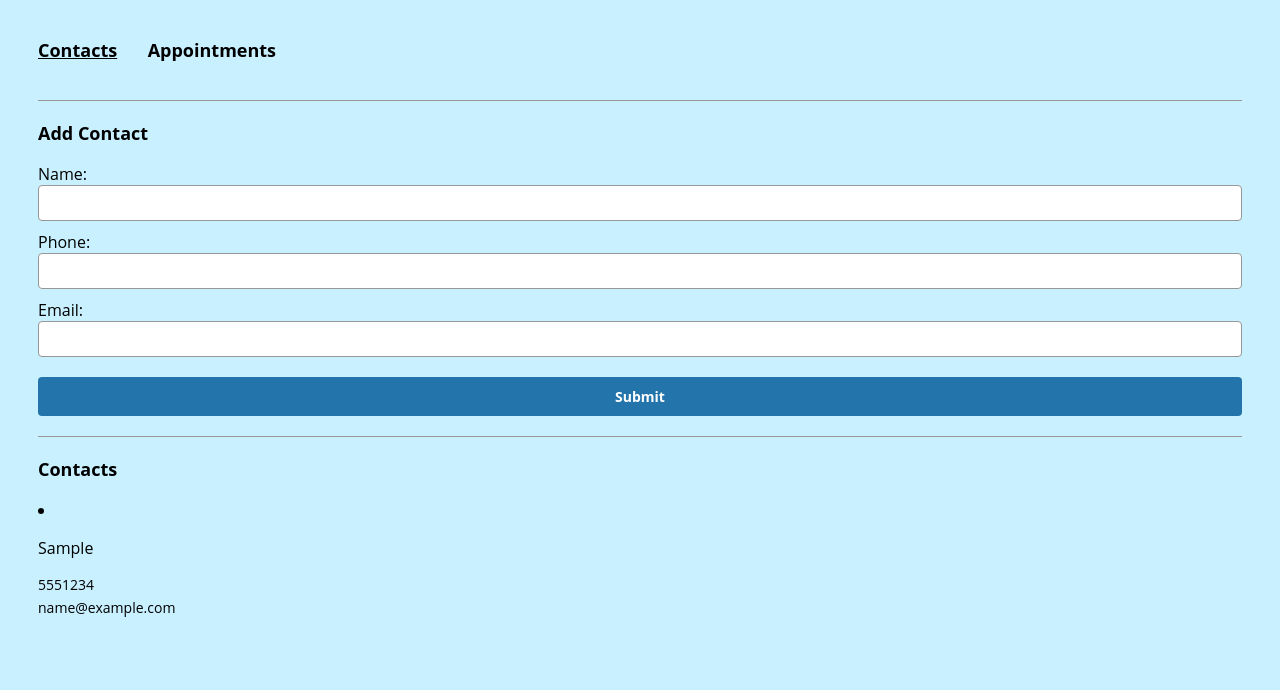
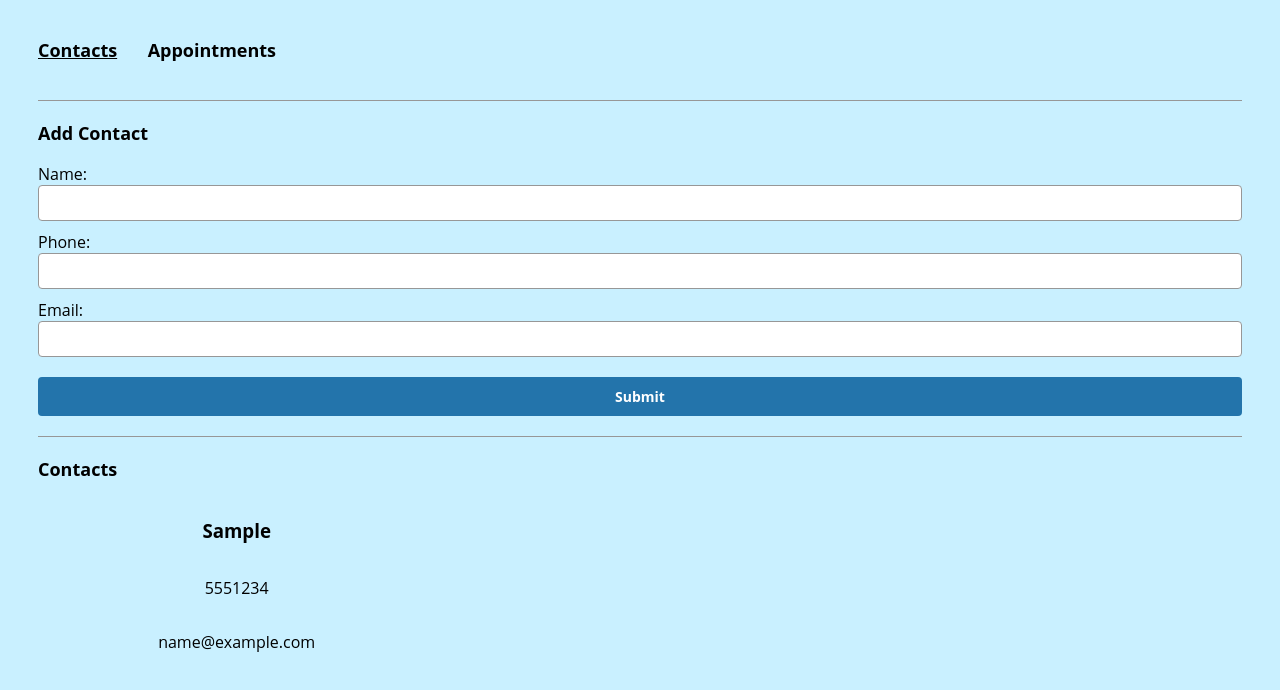
Before and after one commit to YSquid/react-appointment-planner-challenge, a React (Create React App) app: page /contacts in a window 1280 px wide. Both pictures are taken after typing "Sample", "5551234", "name@example.com" into the empty fields and a click on the input 640 px from the left and 396 px from the top of the page. Shown: the top 690 px of the page. Built offline with nearby package versions, Linux system fonts and the light colour scheme.

Commit message:
tileList and Tile styling

```diff
--- /dev/null
+++ b/src/components/tile/Tile.css
@@ -0,0 +1,6 @@
+.tile-container {
+    display: flex;
+    flex-direction: column;
+    width: 33%;
+    text-align: center;
+}
--- a/src/components/tile/Tile.js
+++ b/src/components/tile/Tile.js
@@ -1,4 +1,5 @@
 import React from "react";
+import "./Tile.css"
 
 export const Tile = (props) => {
   const values = Object.values(props.object);
@@ -6,11 +7,11 @@ export const Tile = (props) => {
     <div className="tile-container">
       {values.map((value, index) =>
         index === 0 ? (
-          <p className="tile-title" key={index}>
+          <h3 className="tile-title" key={index}>
             {value}
-          </p>
+          </h3>
         ) : (
-          <p className="tile" key={index}>
+          <p className="tile-value" key={index}>
             {value}
           </p>
         )
--- /dev/null
+++ b/src/components/tileList/TileList.css
@@ -0,0 +1,4 @@
+.tile-list {
+    display: flex;
+    list-style: none;
+}
--- a/src/components/tileList/TileList.js
+++ b/src/components/tileList/TileList.js
@@ -1,14 +1,13 @@
 import React from "react";
+import "./TileList.css"
 import { Tile } from "./../tile/Tile";
 
 export const TileList = (props) => {
   const data = props.data;
   return (
-    <div>
+    <div className="tile-list">
       {data.map((object, index) => (
-        <li key={index}>
-          <Tile object={object} />
-        </li>
+          <Tile key= {index} object={object} />
       ))}
     </div>
   );
```
